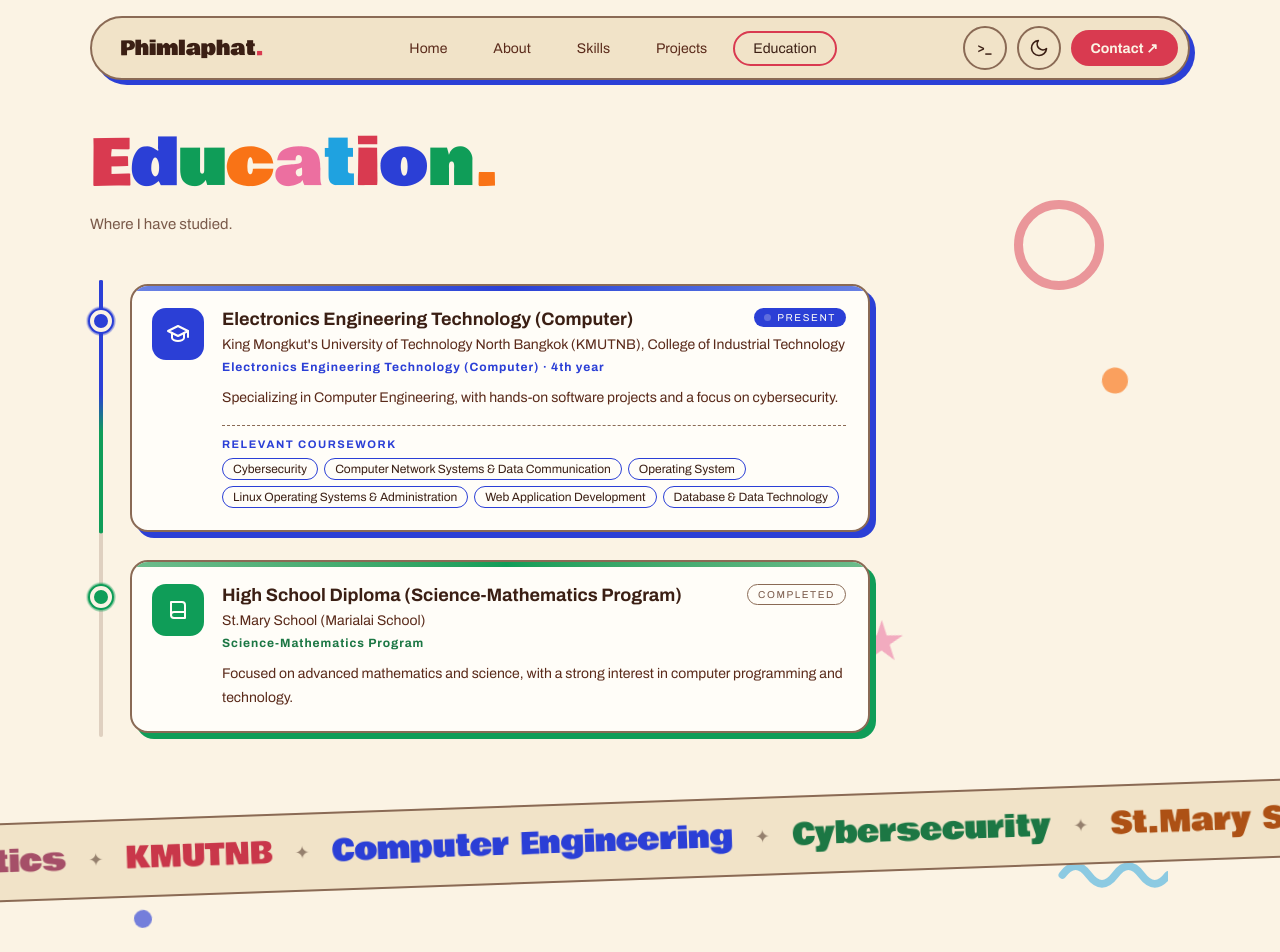
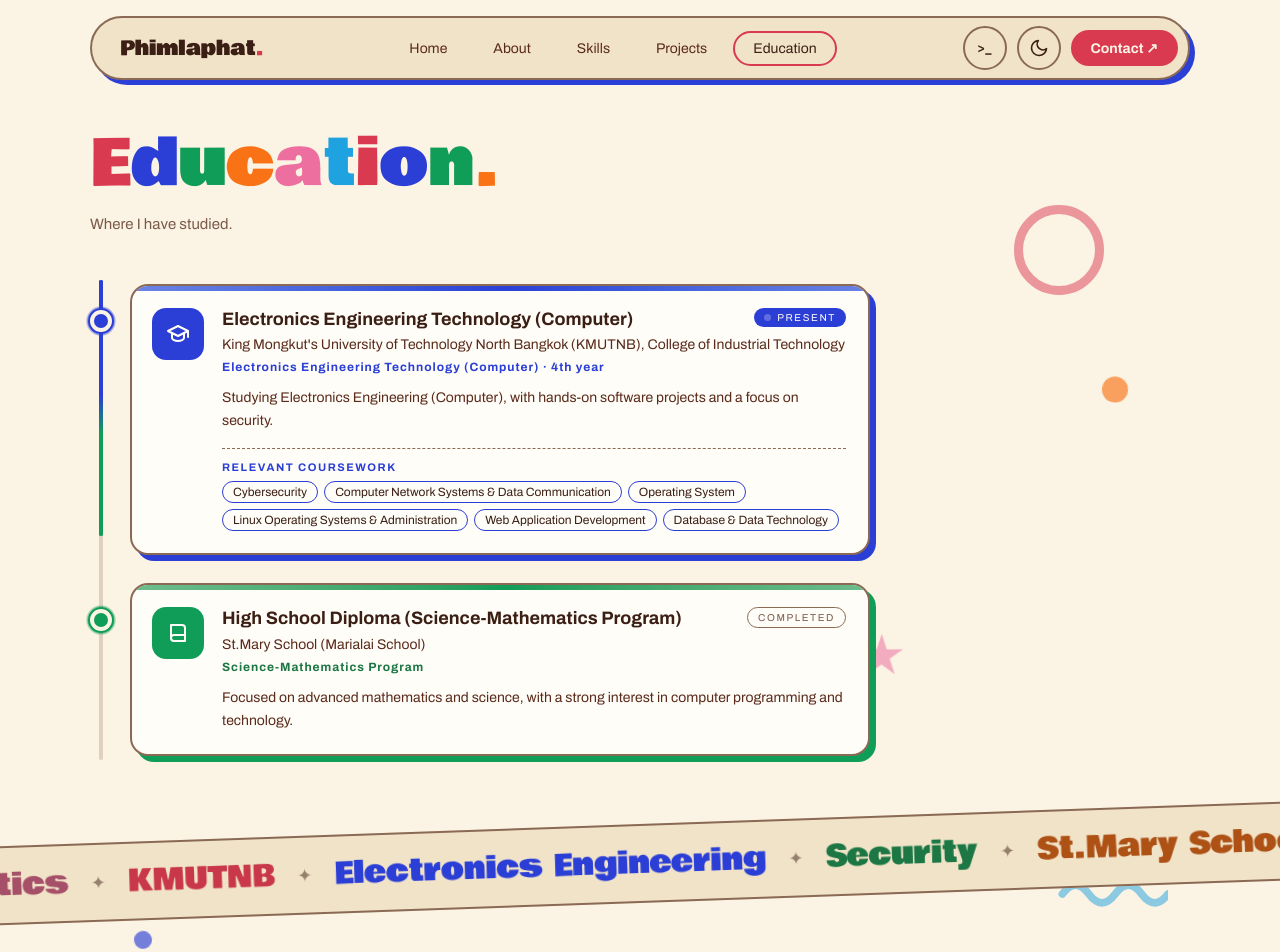
Before and after one commit to s6603051634011/portfolio, a React (Vite) app: page /#/education in a window 1280 px wide. Shown: the top 952 px of the page. Built offline with nearby package versions, Linux system fonts and the light colour scheme; a web font is replaced by a local one.

Commit message:
add info again

```diff
--- a/src/pages/Contact.tsx
+++ b/src/pages/Contact.tsx
@@ -56,7 +56,7 @@ export default function Contact() {
       <PageShapes shapes={SHAPES} />
       <div className="contact">
         <h1 className="title page-title">
-          <AnimatedLetters text="Contact me" colorful />
+          <AnimatedLetters text="Let's get in touch!" colorful />
         </h1>
         <p data-intro>
           I’m looking for a security internship, in cybersecurity or network security. Send a message and I’ll
--- a/src/pages/Education.tsx
+++ b/src/pages/Education.tsx
@@ -24,7 +24,7 @@ const education: Item[] = [
     place: "King Mongkut's University of Technology North Bangkok (KMUTNB), College of Industrial Technology",
     status: 'present',
     period: 'Electronics Engineering Technology (Computer) · 4th year',
-    text: 'Specializing in Computer Engineering, with hands-on software projects and a focus on cybersecurity.',
+    text: 'Studying Electronics Engineering (Computer), with hands-on software projects and a focus on security.',
     color: 2,
     courses: [
       'Cybersecurity',
@@ -48,7 +48,7 @@ const education: Item[] = [
 ]
 
 // คำที่วิ่งในแถบด้านล่าง (ดึงจากข้อมูลด้านบน)
-const ribbon = ['KMUTNB', 'Computer Engineering', 'Cybersecurity', 'St.Mary School', 'Science-Mathematics']
+const ribbon = ['KMUTNB', 'Electronics Engineering', 'Security', 'St.Mary School', 'Science-Mathematics']
 
 const Cap = () => (
   <svg width="24" height="24" viewBox="0 0 24 24" fill="none" stroke="currentColor" strokeWidth="2" strokeLinecap="round" strokeLinejoin="round" aria-hidden="true">
--- a/src/pages/Home.tsx
+++ b/src/pages/Home.tsx
@@ -18,7 +18,7 @@ const SHAPES: Shape[] = [
 
 // บทบาทที่พิมพ์วนทีละอัน แต่ละอันมีสีของตัวเอง
 const ROLES = [
-  { text: 'Electronics Engineering student (Computer)', color: 'var(--t2)' },
+  { text: 'Electronics Engineering (Computer) student', color: 'var(--t2)' },
   { text: 'Security intern candidate', color: 'var(--t1)' },
   { text: 'Full-stack developer', color: 'var(--t3)' },
 ]
```
